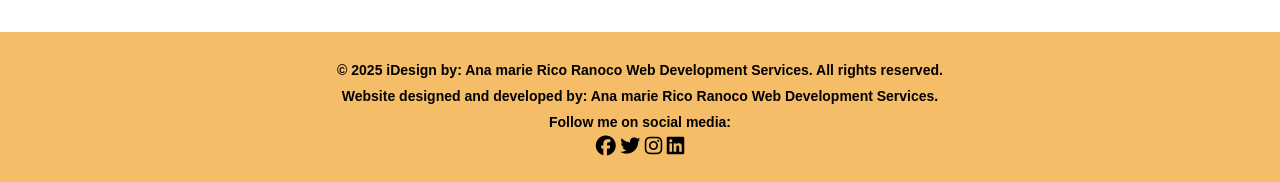
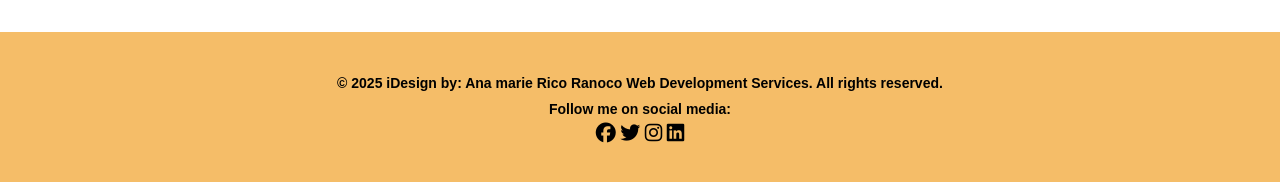
Before and after one commit to shiequinn/ansq_website, a plain HTML site: page index.contactUs.html in a window 1280 px wide. Shown: the part 1115-1297 px from the top of the page. Drawn offline with Linux system fonts and the light colour scheme.

Commit message:
updating code

```diff
--- a/index.contactUs.html
+++ b/index.contactUs.html
@@ -59,7 +59,6 @@
 
 <div class="footer">
     <p>&copy; 2025 iDesign by: Ana marie Rico Ranoco Web Development Services. All rights reserved.</p>
-    <p>Website designed and developed by: Ana marie Rico Ranoco Web Development Services.</p>
     <p>Follow me on social media:</p>
     <div class="social-media-icons">
         <a href="https://www.facebook.com/iDesignWebDeveloper" target="_blank" rel="noopener" title="Visit our Facebook page"><i class="fab fa-facebook"></i></a>
```
